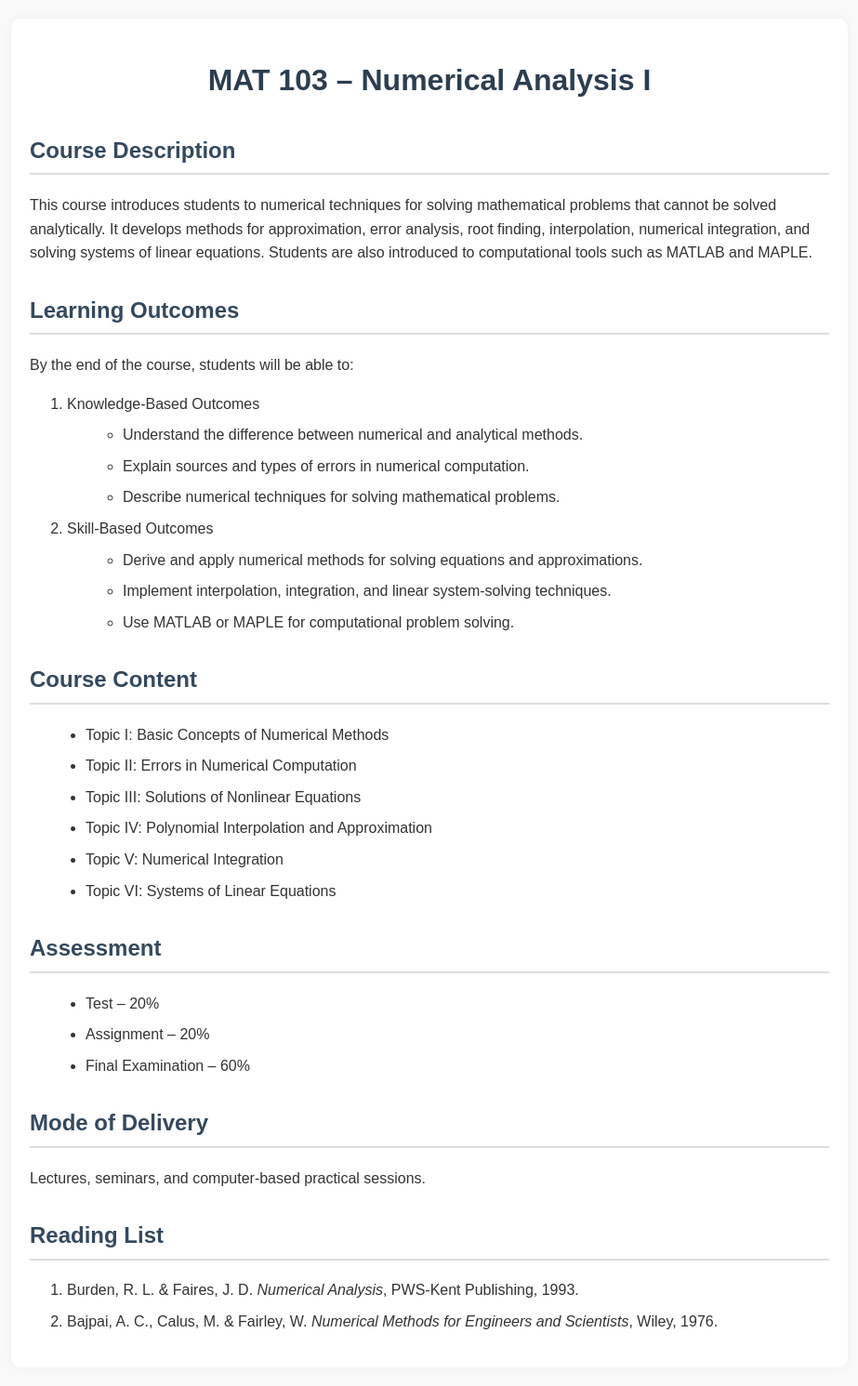
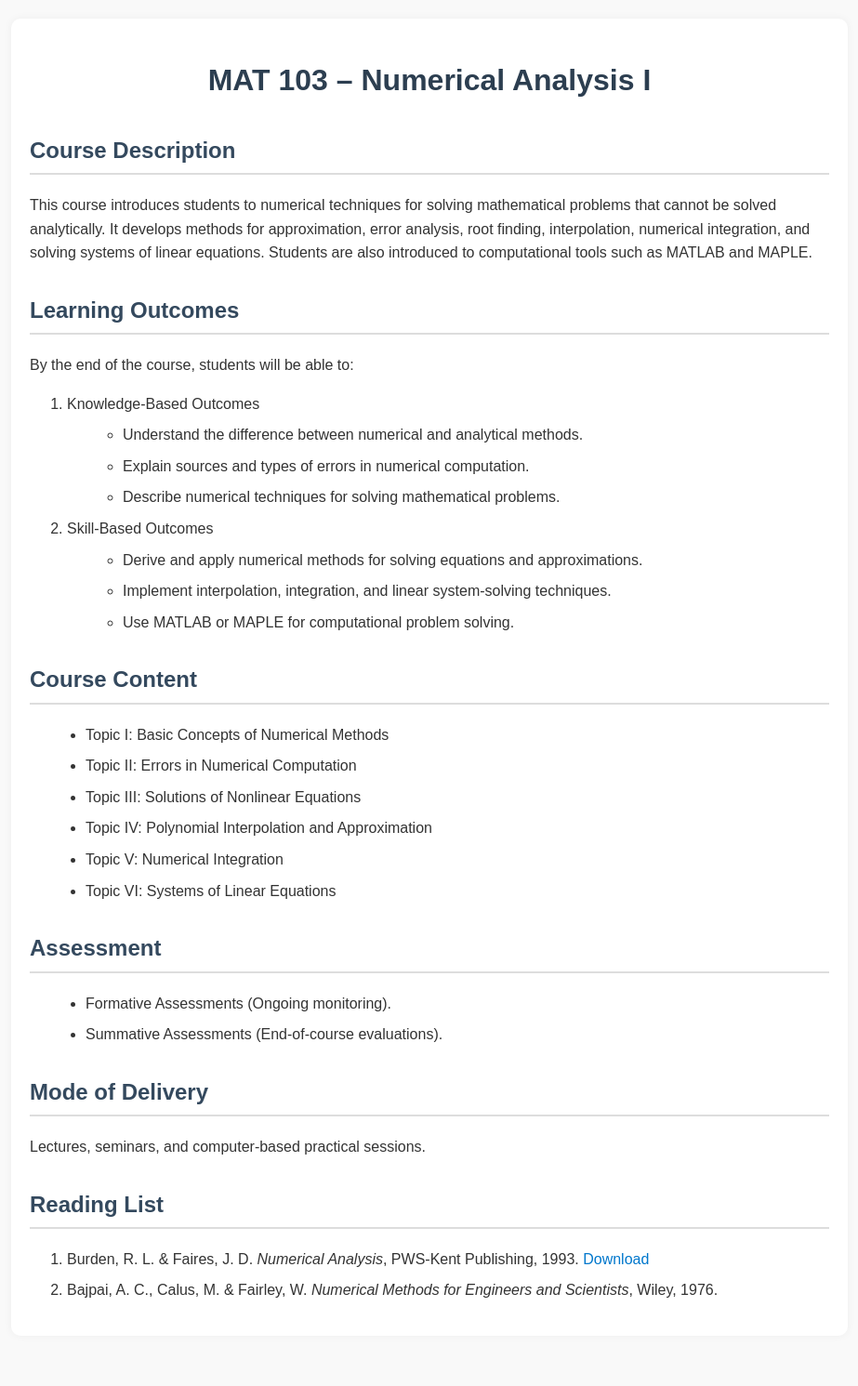
Before and after one commit to FomeA/FomeA.github.io, a Jekyll site: the page _teaching/mat103/index.html, which Jekyll copies as it is, in a window 1280 px wide. Shown: the whole page at 93% size, without its empty margins (178-1101 px from the left). Built offline with Jekyll 4.4.1, drawn with Linux system fonts in a browser that asks for light colours; after the commit the page ends 1457 px from its top, so only the background shows below that.

Commit message:
Update index.html

```diff
--- a/_teaching/mat103/index.html
+++ b/_teaching/mat103/index.html
@@ -108,9 +108,8 @@
 
   <h2>Assessment</h2>
   <ul>
-    <li>Test – 20%</li>
-    <li>Assignment – 20%</li>
-    <li>Final Examination – 60%</li>
+    <li>Formative Assessments (Ongoing monitoring).</li>
+    <li>Summative Assessments (End-of-course evaluations).</li>
   </ul>
 
   <h2>Mode of Delivery</h2>
@@ -118,7 +117,7 @@
 
   <h2>Reading List</h2>
   <ol>
-    <li>Burden, R. L. & Faires, J. D. <i>Numerical Analysis</i>, PWS-Kent Publishing, 1993.</li>
+    <li>Burden, R. L. & Faires, J. D. <i>Numerical Analysis</i>, PWS-Kent Publishing, 1993. <a href= "https://faculty.ksu.edu.sa/sites/default/files/numerical_analysis_9th.pdf">Download</a></li>
     <li>Bajpai, A. C., Calus, M. & Fairley, W. <i>Numerical Methods for Engineers and Scientists</i>, Wiley, 1976.</li>
   </ol>
 
```
